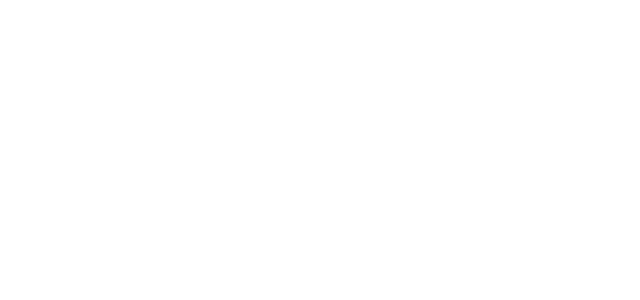
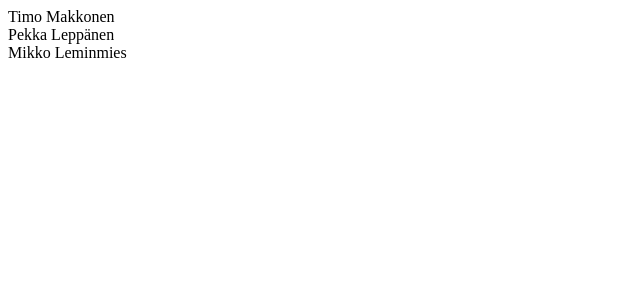
Before and after one commit to IiroKutvonen/contacts-webapp, an Angular app: page / in a window 1280 px wide. Shown: the top 300 px of the page, without its empty margins (0-640 px from the left). Built offline with nearby package versions, Linux system fonts and the light colour scheme.

Commit message:
End of day 2

```diff
--- a/angular.json
+++ b/angular.json
@@ -7,7 +7,7 @@
       "root": "",
       "sourceRoot": "src",
       "projectType": "application",
-      "prefix": "app",
+      "prefix": "cw",
       "schematics": {},
       "architect": {
         "build": {
--- a/src/app/app.component.html
+++ b/src/app/app.component.html
@@ -1,3 +1,3 @@
 <div>
-
+<cw-contact-list></cw-contact-list>
 </div>
--- a/src/app/app.component.ts
+++ b/src/app/app.component.ts
@@ -1,10 +1,10 @@
 import {Component} from '@angular/core';
 
 @Component({
-  selector: 'app-root',
+  selector: 'cw-root',
   templateUrl: './app.component.html',
   styleUrls: ['./app.component.css']
 })
 export class AppComponent {
-
+  title = 'Contacts App';
 }
--- a/src/app/app.module.ts
+++ b/src/app/app.module.ts
@@ -3,11 +3,13 @@
 
 import { AppComponent } from './app.component';
 import {FormsModule} from '@angular/forms';
+import { ContactListComponent } from './contact/contact-list/contact-list.component';
 
 
 @NgModule({
   declarations: [
-    AppComponent
+    AppComponent,
+    ContactListComponent
   ],
   imports: [
     BrowserModule,
--- /dev/null
+++ b/src/app/contact/contact-list/contact-list.component.html
@@ -0,0 +1,3 @@
+<div *ngFor="let contact of contacts">
+  {{contact.firstName}} {{contact.lastName}}
+</div>
--- /dev/null
+++ b/src/app/contact/contact-list/contact-list.component.ts
@@ -0,0 +1,24 @@
+import {Component, OnInit} from '@angular/core';
+import {Contact} from '../contact';
+
+@Component({
+  selector: 'cw-contact-list',
+  templateUrl: './contact-list.component.html',
+  styleUrls: ['./contact-list.component.css']
+})
+export class ContactListComponent implements OnInit {
+
+  contacts: Contact[];
+
+  constructor() {
+    this.contacts = [];
+  }
+
+  ngOnInit() {
+    this.contacts.push(new Contact('Timo', 'Makkonen'));
+    this.contacts.push(new Contact('Pekka', 'Leppänen'));
+    this.contacts.push(new Contact('Mikko', 'Leminmies'));
+    console.log(this.contacts);
+  }
+
+}
--- /dev/null
+++ b/src/app/contact/contact.ts
@@ -0,0 +1,10 @@
+export class Contact {
+  firstName: string;
+  lastName: string;
+
+
+  constructor(firstName?: string, lastName?: string) {
+    this.firstName = firstName;
+    this.lastName = lastName;
+  }
+}
--- a/src/index.html
+++ b/src/index.html
@@ -9,6 +9,6 @@
   <link rel="icon" type="image/x-icon" href="favicon.ico">
 </head>
 <body>
-  <app-root></app-root>
+  <cw-root></cw-root>
 </body>
 </html>
--- a/src/tslint.json
+++ b/src/tslint.json
@@ -4,13 +4,13 @@
         "directive-selector": [
             true,
             "attribute",
-            "app",
+            "cw",
             "camelCase"
         ],
         "component-selector": [
             true,
             "element",
-            "app",
+            "cw",
             "kebab-case"
         ]
     }
```
Also changed, not shown: src/app/contact/contact-list/contact-list.component.css (added).
